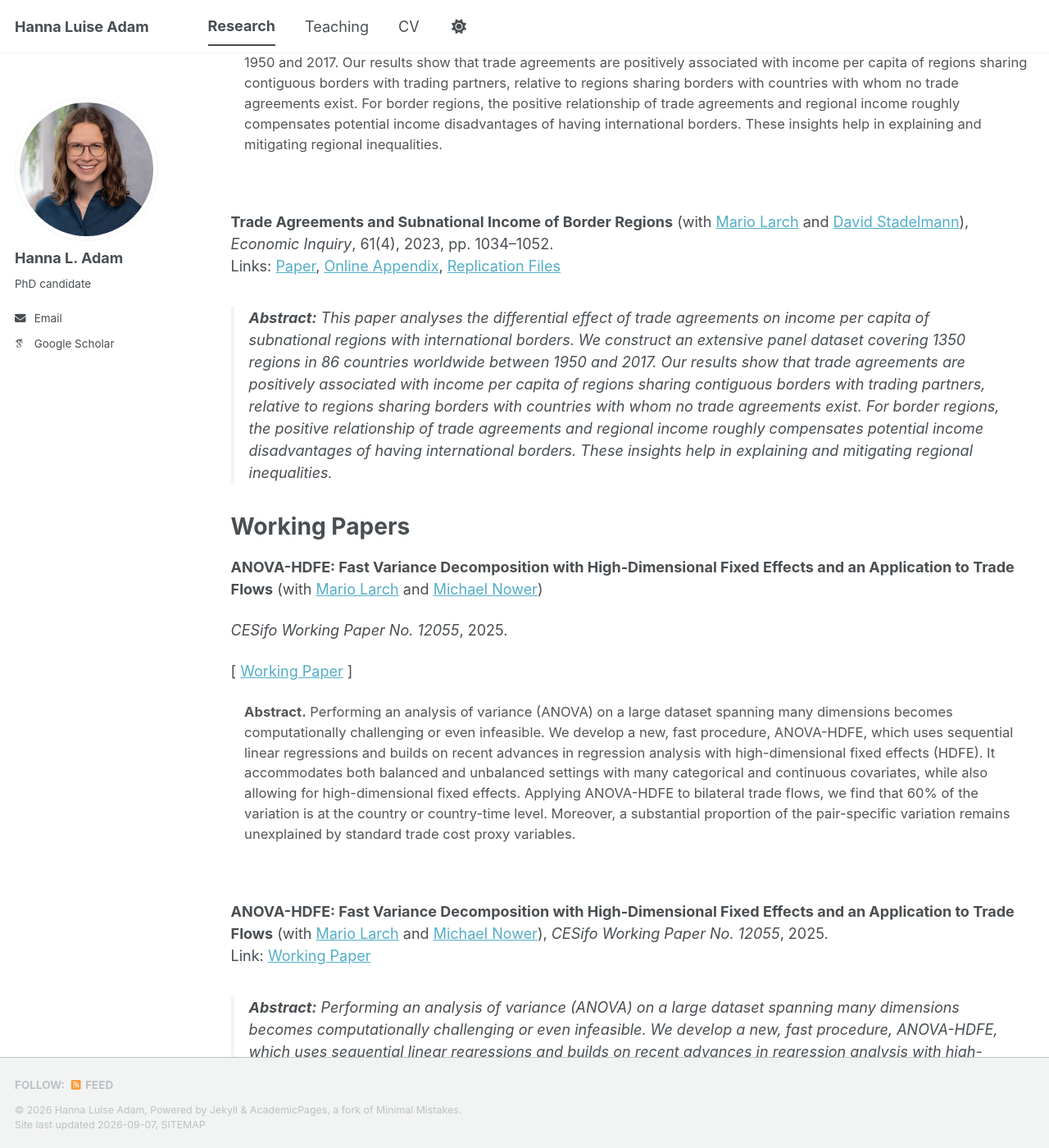
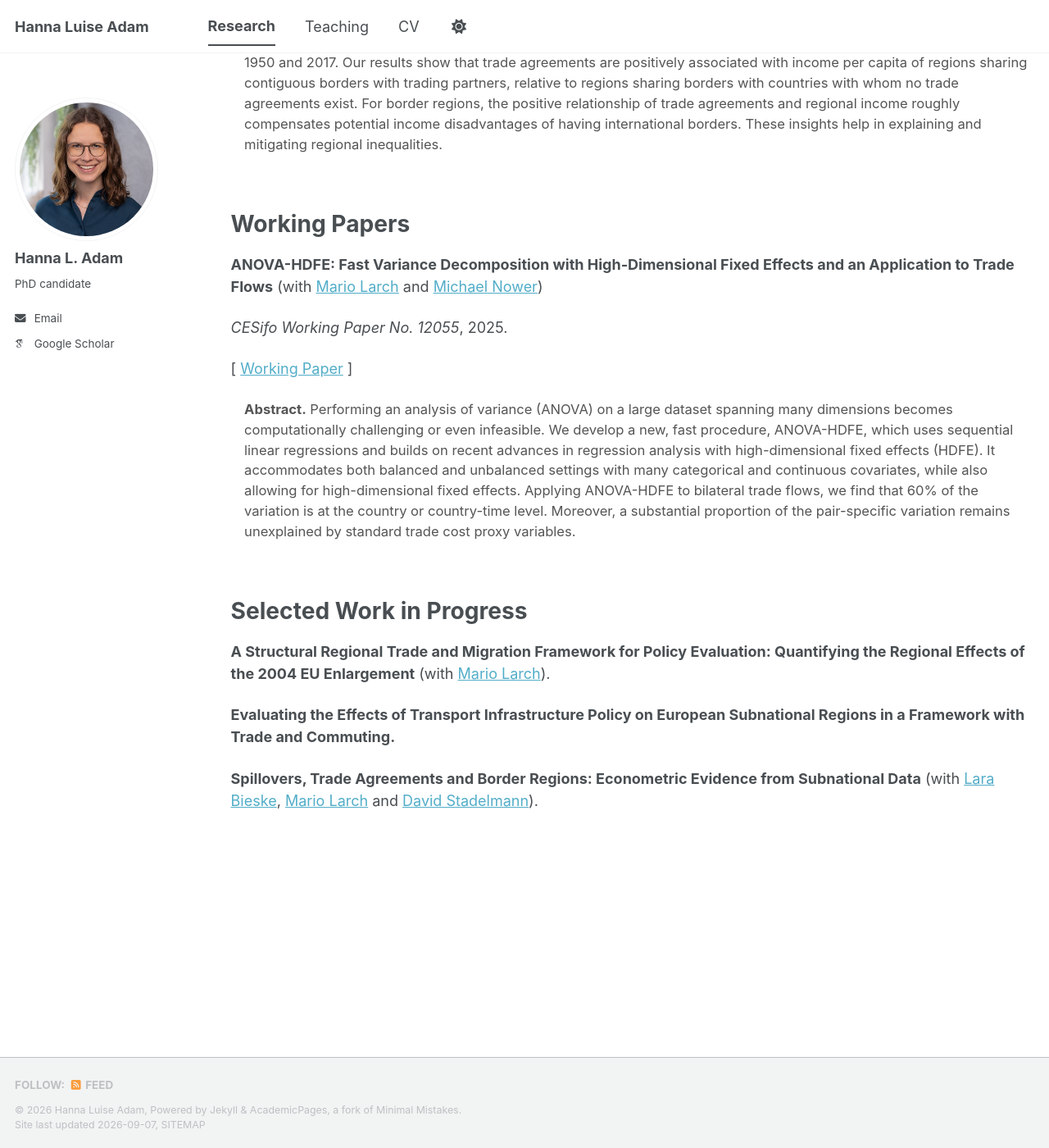
Before and after one commit to hanna-l-adam/hanna-l-adam.github.io, a Jekyll site: the page built from _pages/research.md, in a window 1280 px wide and 1400 px high, scrolled down 672 px. Shown: the whole window at 82% size. Built offline with Jekyll 4.4.1, drawn with Linux system fonts in a browser that asks for light colours; some web fonts are replaced; a script bundle is joined from its source files by our own code; library files that are not in the unit come from our copies.

Commit message:
Update research.md

```diff
--- a/_pages/research.md
+++ b/_pages/research.md
@@ -31,7 +31,6 @@ Policy Outreach:
 <div style="margin-left:1em; font-size:0.92em; color:#555;">
 <strong>Abstract.</strong> We quantify the economic impact of a potential secession of Catalonia from Spain. Using a novel dataset of trade flows between 17 Spanish subnational regions and 142 countries, we estimate the effects of different levels of borders on trade flows and uncover heterogeneity in regional, national and EU border effects. We use a general equilibrium analysis of trade with fiscal transfers to understand the consequences of a potential secession with political uncertainty. In counterfactual experiments, we impose new borders on Catalan regional and international trade, potentially within or outside the European Union, resulting in a welfare decline for Catalonia and Spain.
 </div>
-
 <br>
 
 **Trade Agreements and Subnational Income of Border Regions**
@@ -53,12 +52,7 @@ and <a href="https://www.entwicklung.uni-bayreuth.de/en/team/david-stadelmann/"
 <div style="margin-left:1em; font-size:0.92em; color:#555;">
 <strong>Abstract.</strong> This paper analyses the differential effect of trade agreements on income per capita of subnational regions with international borders. We construct an extensive panel dataset covering 1350 regions in 86 countries worldwide between 1950 and 2017. Our results show that trade agreements are positively associated with income per capita of regions sharing contiguous borders with trading partners, relative to regions sharing borders with countries with whom no trade agreements exist. For border regions, the positive relationship of trade agreements and regional income roughly compensates potential income disadvantages of having international borders. These insights help in explaining and mitigating regional inequalities.
 </div>
-
 <br>
-
-**Trade Agreements and Subnational Income of Border Regions** (with <a href="https://www.ewf.uni-bayreuth.de/en/team/Prof_Mario_Larch/index.php" target="_blank">Mario Larch</a> and <a href="https://www.entwicklung.uni-bayreuth.de/en/team/david-stadelmann/" target="_blank">David Stadelmann</a>), *Economic Inquiry*, 61(4), 2023, pp. 1034–1052.
-Links: <a href="https://doi.org/10.1111/ecin.13151" target="_blank">Paper</a>, <a href="https://onlinelibrary.wiley.com/action/downloadSupplement?doi=10.1111%2Fecin.13151&file=ecin13151-sup-0002_Appendix.pdf" target="_blank">Online Appendix</a>, <a href="https://doi.org/10.3886/E191609V3" target="_blank">Replication Files</a>
-> **Abstract:** This paper analyses the differential effect of trade agreements on income per capita of subnational regions with international borders. We construct an extensive panel dataset covering 1350 regions in 86 countries worldwide between 1950 and 2017. Our results show that trade agreements are positively associated with income per capita of regions sharing contiguous borders with trading partners, relative to regions sharing borders with countries with whom no trade agreements exist. For border regions, the positive relationship of trade agreements and regional income roughly compensates potential income disadvantages of having international borders. These insights help in explaining and mitigating regional inequalities.
 
 # Working Papers
 
@@ -75,12 +69,7 @@ and <a href="https://sites.google.com/view/michaelnower" target="_blank">Michael
 <div style="margin-left:1em; font-size:0.92em; color:#555;">
 <strong>Abstract.</strong> Performing an analysis of variance (ANOVA) on a large dataset spanning many dimensions becomes computationally challenging or even infeasible. We develop a new, fast procedure, ANOVA-HDFE, which uses sequential linear regressions and builds on recent advances in regression analysis with high-dimensional fixed effects (HDFE). It accommodates both balanced and unbalanced settings with many categorical and continuous covariates, while also allowing for high-dimensional fixed effects. Applying ANOVA-HDFE to bilateral trade flows, we find that 60% of the variation is at the country or country-time level. Moreover, a substantial proportion of the pair-specific variation remains unexplained by standard trade cost proxy variables.
 </div>
-
 <br>
-
-**ANOVA-HDFE: Fast Variance Decomposition with High-Dimensional Fixed Effects and an Application to Trade Flows** (with <a href="https://www.ewf.uni-bayreuth.de/en/team/Prof_Mario_Larch/index.php" target="_blank">Mario Larch</a> and <a href="https://sites.google.com/view/michaelnower" target="_blank">Michael Nower</a>), *CESifo Working Paper No. 12055*, 2025.
-Link: <a href="https://www.ifo.de/en/cesifo/publications/2025/working-paper/anova-hdfe-fast-variance-decomposition-high-dimensional-fixed" target="_blank">Working Paper</a>
-> **Abstract:** Performing an analysis of variance (ANOVA) on a large dataset spanning many dimensions becomes computationally challenging or even infeasible. We develop a new, fast procedure, ANOVA-HDFE, which uses sequential linear regressions and builds on recent advances in regression analysis with high-dimensional fixed effects (HDFE). It accommodates both balanced and unbalanced settings with many categorical and continuous covariates, while also allowing for high-dimensional fixed effects. Applying ANOVA-HDFE to bilateral trade flows, we find that 60% of the variation is at the country or country-time level. Moreover, a substantial proportion of the pair-specific variation remains unexplained by standard trade cost proxy variables.
 
 # Selected Work in Progress
 
@@ -89,4 +78,5 @@ Link: <a href="https://www.ifo.de/en/cesifo/publications/2025/working-paper/anov
 
 **Evaluating the Effects of Transport Infrastructure Policy on European Subnational Regions in a Framework with Trade and Commuting.**
 
-**Spillovers, Trade Agreements and Border Regions: Econometric Evidence from Subnational Data** (with <a href="https://www.entwicklung.uni-bayreuth.de/en/team/Bieske-Lara/index.php" target="_blank">Lara Bieske</a>, <a href="https://www.ewf.uni-bayreuth.de/en/team/Prof_Mario_Larch/index.php" target="_blank">Mario Larch</a> and <a href="https://www.entwicklung.uni-bayreuth.de/en/team/david-stadelmann/" target="_blank">David Stadelmann</a>).
+**Spillovers, Trade Agreements and Border Regions: Econometric Evidence from Subnational Data**
+(with <a href="https://www.entwicklung.uni-bayreuth.de/en/team/Bieske-Lara/index.php" target="_blank">Lara Bieske</a>, <a href="https://www.ewf.uni-bayreuth.de/en/team/Prof_Mario_Larch/index.php" target="_blank">Mario Larch</a> and <a href="https://www.entwicklung.uni-bayreuth.de/en/team/david-stadelmann/" target="_blank">David Stadelmann</a>).
```
